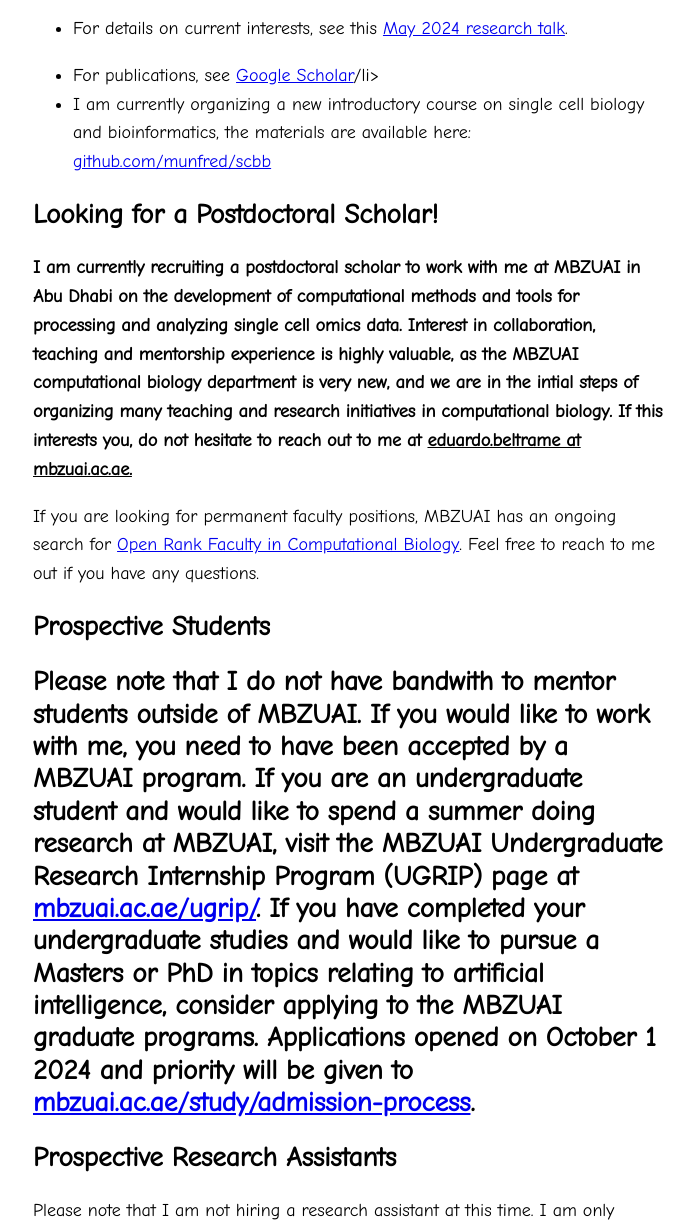
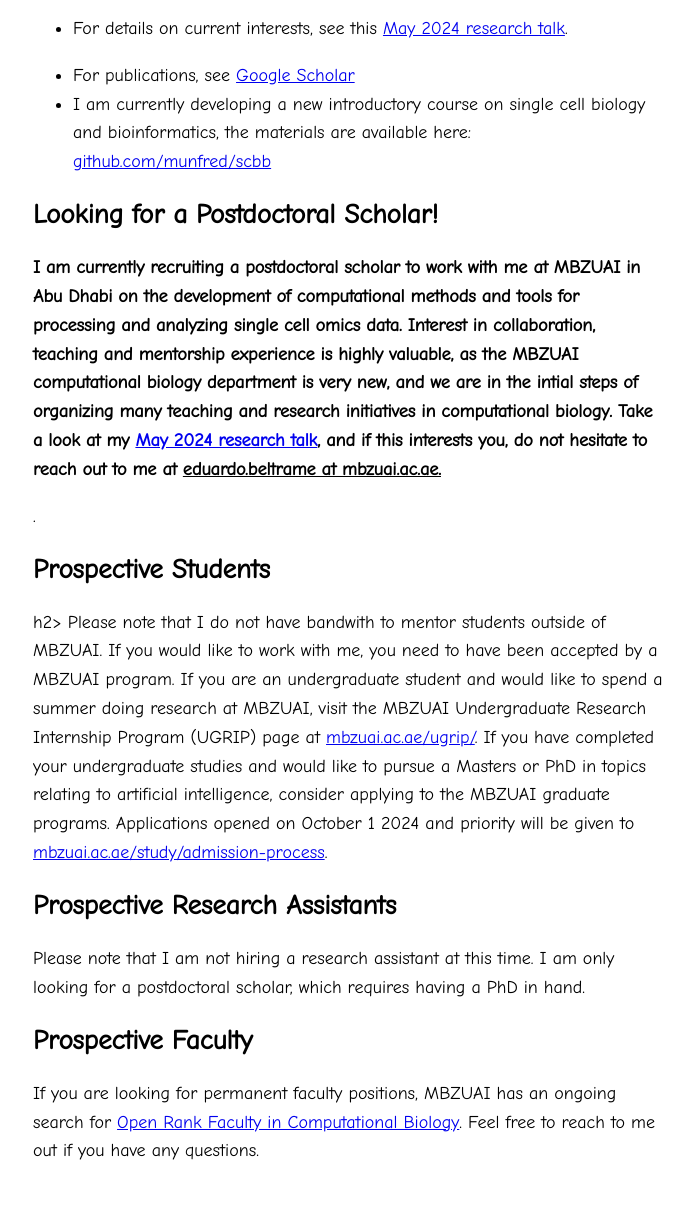
Before and after one commit to Munfred/beltrame, a plain HTML site: page index.html in a window 1280 px wide. Shown: the part 883-2113 px from the top of the page, without its empty margins (292-986 px from the left). After the commit the page ends 2089 px from the top, so only its background shows below. Drawn offline with Linux system fonts and the light colour scheme.

Commit message:
Update index.html

```diff
--- a/index.html
+++ b/index.html
@@ -54,24 +54,26 @@
 
 <ul>
   <li>For details on current interests, see this <a href="https://www.canva.com/design/DAGDB0KIrCM/_EP_uuAKdCrV8SZtik-zTA/view"> May 2024 research talk</a>.</p></li>
-  <li>For publications, see <a href="https://scholar.google.com/citations?user=vUTpSxsAAAAJ&hl=en"> Google Scholar</a>/li>
-  <li>I am currently organizing a new introductory course on single cell biology and bioinformatics, the materials are available here: <a href="https://github.com/Munfred/scbb/">github.com/munfred/scbb</a> </li>
+  <li>For publications, see <a href="https://scholar.google.com/citations?user=vUTpSxsAAAAJ&hl=en"> Google Scholar</a></li>
+  <li>I am currently developing a new introductory course on single cell biology and bioinformatics, the materials are available here: <a href="https://github.com/Munfred/scbb/">github.com/munfred/scbb</a> </li>
 </ul>
 
 
 <h2 class="page__title" itemprop="headline"> Looking for a Postdoctoral Scholar! </h2>
 
-<p><strong>I am currently recruiting a postdoctoral scholar to work with me at MBZUAI in Abu Dhabi on the development of computational methods and tools for processing and analyzing single cell omics data. Interest in collaboration, teaching and mentorship experience is highly valuable, as the MBZUAI computational biology department is very new, and we are in the intial steps of organizing many teaching and research initiatives in computational biology. If this interests you, do not hesitate to reach out to me at <u>eduardo.beltrame at mbzuai.ac.ae.</u></strong></p>
+<p><strong>I am currently recruiting a postdoctoral scholar to work with me at MBZUAI in Abu Dhabi on the development of computational methods and tools for processing and analyzing single cell omics data. Interest in collaboration, teaching and mentorship experience is highly valuable, as the MBZUAI computational biology department is very new, and we are in the intial steps of organizing many teaching and research initiatives in computational biology. Take a look at my <a href="https://www.canva.com/design/DAGDB0KIrCM/_EP_uuAKdCrV8SZtik-zTA/view"> May 2024 research talk</a>, and if this interests you, do not hesitate to reach out to me at <u>eduardo.beltrame at mbzuai.ac.ae.</u></strong></p>.
 
-<p>If you are looking for permanent faculty positions, MBZUAI has an ongoing search for <a href="https://mbzuai.ac.ae/vacancy/open-rank-faculty-computational-biology/">Open Rank Faculty in Computational Biology</a>. Feel free to reach to me out if you have any questions.</p>
-
-<h2> Prospective Students <h2>
+<h2> Prospective Students </h2>h2>
 Please note that I do not have bandwith to mentor students outside of MBZUAI. If you would like to work with me, you need to have been accepted by a MBZUAI program. If you are an undergraduate student and would like to spend a summer doing research at MBZUAI, visit the MBZUAI Undergraduate Research Internship Program (UGRIP) page at <a href="https://mbzuai.ac.ae/ugrip/">mbzuai.ac.ae/ugrip/</a>. If you have completed your undergraduate studies and would like to pursue a Masters or PhD in topics relating to artificial intelligence, consider applying to the MBZUAI graduate programs. Applications opened on October 1 2024 and priority will be given to <a href="https://mbzuai.ac.ae/study/admission-process/">mbzuai.ac.ae/study/admission-process</a>.
 
 
 <h2> Prospective Research Assistants</h2>
 Please note that I am not hiring a research assistant at this time. I am only looking for a postdoctoral scholar, which requires having a PhD in hand.
 
+<h2> Prospective Faculty</h2>
+<p>If you are looking for permanent faculty positions, MBZUAI has an ongoing search for <a href="https://mbzuai.ac.ae/vacancy/open-rank-faculty-computational-biology/">Open Rank Faculty in Computational Biology</a>. Feel free to reach to me out if you have any questions.</p>
+
+
 </body>
 
 </html>
```
